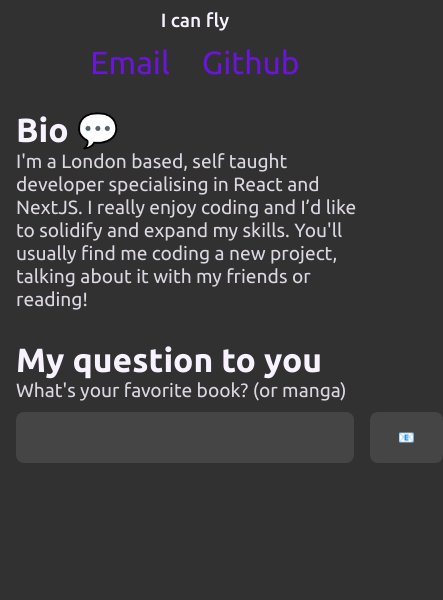
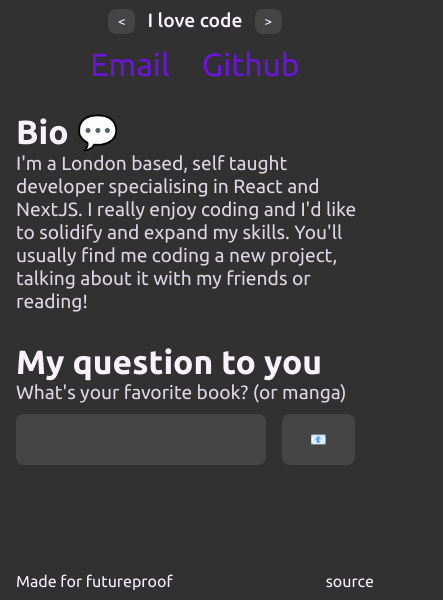
Before and after one commit to sord-dev/html-css-assessment-futureproof, a website: page index.html in a window 390 px wide. Shown: the part 289-889 px from the top of the page, 443 px wide, since content can reach past the window. Before the commit the page ends 844 px from the top, so only its background shows below. Drawn offline with Linux system fonts and the light colour scheme.

Commit message:
added js interactivity to truth lie component, created footer component and changed responsive styles

```diff
--- a/index.html
+++ b/index.html
@@ -4,7 +4,7 @@
     <meta charset="UTF-8" />
     <meta http-equiv="X-UA-Compatible" content="IE=edge" />
     <meta name="viewport" content="width=device-width, initial-scale=1.0" />
-    <title>Futureproof Site!</title>
+    <title>Hello Futureproof!</title>
     <link rel="icon" href="./public/bitmoji-computer.svg" />
     <link rel="stylesheet" href="./src/styles.css" />
     <link rel="preconnect" href="https://fonts.googleapis.com" />
@@ -25,7 +25,7 @@
         />
         <div>
           <h1>Stefan Syrett</h1>
-          <p class="truth-lie">I love code.</p>
+          <div class="truth-lie-container"><button id="back-button"> < </button><span class="truth-lie">I love code</span><button id="forward-button">></button></div>
           <div class="social-links">
             <div class="link">
               <a
@@ -63,9 +63,9 @@
       <section class="bio-section">
         <h2>Bio 💬</h2>
         <p>
-          I'm a London based, self taught developer specialising in React and
-          NextJS. I really enjoy coding and I’d like to solidify and expand my
-          skills. You'll usually find me coding a new project, talking about it
+          I&apos;m a London based, self taught developer specialising in React and
+          NextJS. I really enjoy coding and I&apos;d like to solidify and expand my
+          skills. You&apos;ll usually find me coding a new project, talking about it
           with my friends or reading!
         </p>
       </section>
@@ -74,7 +74,7 @@
 
       <section>
         <h2>My question to you</h2>
-        <p>What's your favorite book? (or manga)</p>
+        <p>What&apos;s your favorite book? (or manga)</p>
         <form class="question-form" onsubmit="return false">
           <input id="bookRes" type="text" />
           <button id="form-submit">📧</button>
@@ -82,6 +82,10 @@
       </section>
 
       <!-- footer section -->
+      <footer>
+        <p>Made for <span>futureproof</span></p>
+        <a href="https://github.com/sord-dev/html-css-assessment-futureproof" >source</a>
+      </footer>
     </div>
     <script src="./src/index.js"></script>
   </body>
--- a/src/index.js
+++ b/src/index.js
@@ -1,21 +1,41 @@
 // form controls
-const bookRes = document.querySelector("#bookRes").value;
+const bookRes = document.querySelector("#bookRes");
 const formBtn = document.querySelector("#form-submit");
 const response = document.querySelector("#response");
 
 function send() {
-  alert(bookRes);
+  if (!bookRes.value) return;
+  alert("that's a good choice!");
 }
 formBtn.addEventListener("click", send);
 
-// 2 truth 1 lie logic
+// 2 truth 1 lie logic (very messy) make into class?
 
 const subtitle = document.querySelector(".truth-lie");
 const randomSubtitleArr = ["I love code", "I can fly", "I'm a nerd"];
+const backBtn = document.querySelector("#back-button");
+const forwardBtn = document.querySelector("#forward-button");
 
 document.addEventListener("DOMContentLoaded", () => {
-  window.setInterval(() => {
-    subtitle.innerHTML =
-      randomSubtitleArr[Math.floor(Math.random() * randomSubtitleArr.length)];
-  }, 3000);
+  let step = 0;
+
+  forwardBtn.addEventListener("click", () => {
+    if (step >= randomSubtitleArr.length - 1) {
+      console.log("was too high, reset step");
+      step = 0;
+      return (subtitle.innerHTML = randomSubtitleArr[step]);
+    }
+    step += 1;
+
+    return (subtitle.innerHTML = randomSubtitleArr[step]);
+  });
+
+  backBtn.addEventListener("click", () => {
+    if (step <= 0) {
+      step = randomSubtitleArr.length - 1;
+      return (subtitle.innerHTML = randomSubtitleArr[step]);
+    }
+    step -= 1;
+    return (subtitle.innerHTML = randomSubtitleArr[step]);
+  });
 });
--- a/src/styles.css
+++ b/src/styles.css
@@ -31,6 +31,7 @@ section p {
 /* layout styles */
 
 .container {
+  height: 100vh;
   max-width: 800px;
   margin: 24px auto;
   padding: 1em;
@@ -53,6 +54,7 @@ header > div {
 
 header > div h1 {
   font-size: 2.5em;
+  text-align: center;
 }
 
 /* image styles */
@@ -71,7 +73,22 @@ header > div h1 {
   }
 }
 
-/* truth and lie typewriter */
+/* truth and lie styles */
+
+.truth-lie-container {
+  display: flex;
+  gap: 12px;
+}
+
+.truth-lie-container button{
+  background-color: #6969695c;
+  outline: none;
+  border: none;
+
+  padding: 5px 10px;
+  border-radius: 8px;
+  color: #f8f2ff;
+}
 
 .truth-lie {
   text-align: center;
@@ -109,7 +126,6 @@ header > div h1 {
   display: flex;
   gap: 1em;
   margin: 10px 0;
-
 }
 
 .question-form input {
@@ -131,3 +147,32 @@ header > div h1 {
   padding: 14px 28px;
   border-radius: 8px;
 }
+
+@media only screen and (max-width: 600px) {
+  .question-form input {
+    max-width: 250px;
+  }
+
+  footer {
+    margin-top: 30%;
+  }
+}
+
+/* footer styles */
+
+footer {
+  display: flex;
+  justify-content: space-between;
+  margin-top: 32%;
+}
+
+footer a {
+  text-decoration: none;
+  color: #f8f2ff;
+}
+
+@media only screen and (max-width: 600px) {
+  footer {
+    margin-top: 30%;
+  }
+}
```
